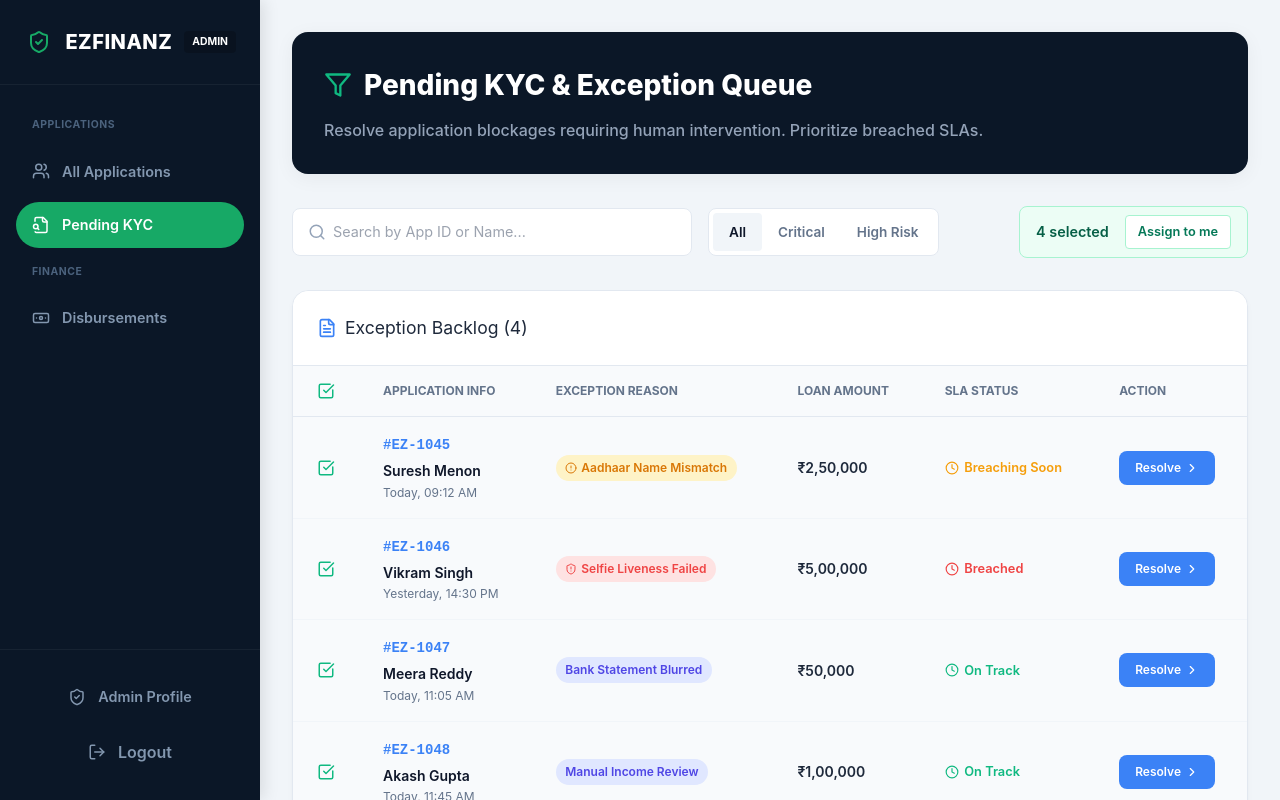
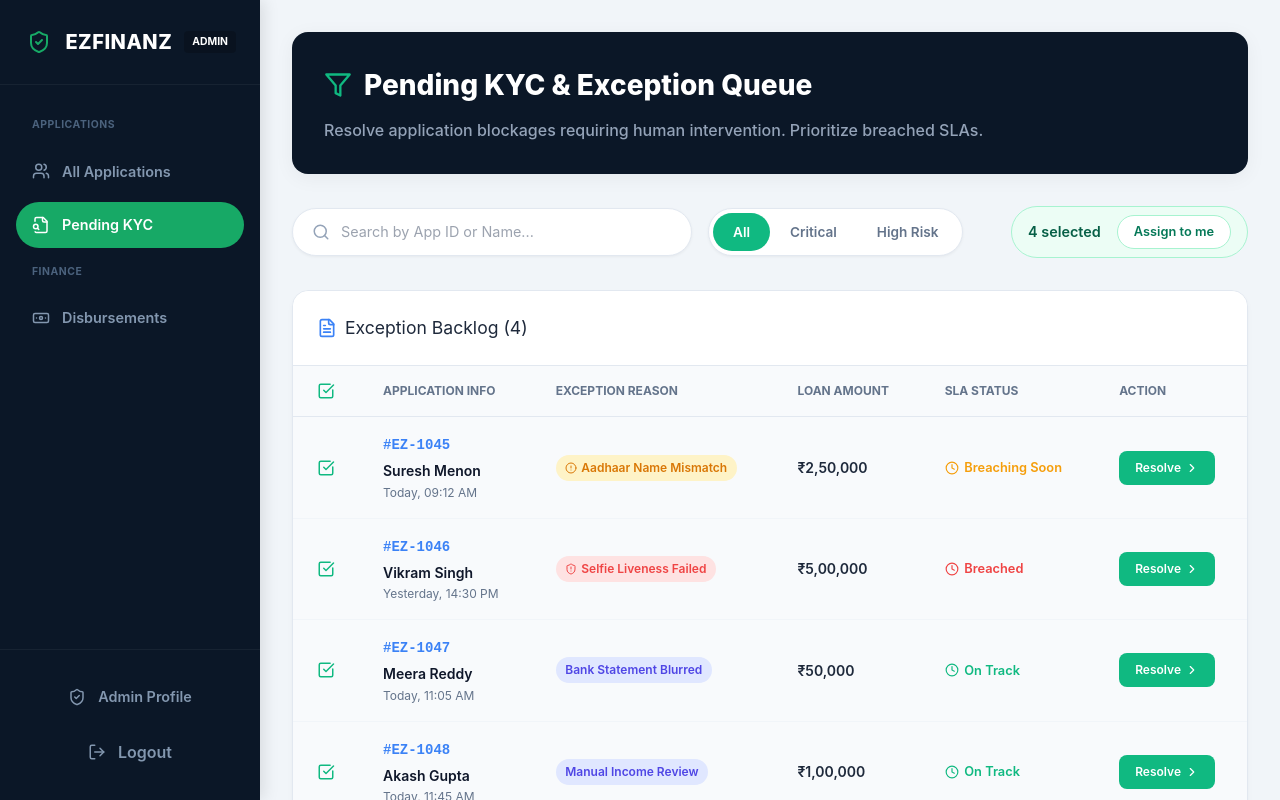
Before and after one commit to vishnu-balineni/ezfinanz-loan-origination-system, a React (Vite) app: page /admin/pending in a window 1280 px wide. Both pictures are taken after a click on the element 326 px from the left and 386 px from the top of the page. Built offline with nearby package versions, Linux system fonts and the light colour scheme; the HTML template or start-up script is replaced by a standard one.

Commit message:
Minor changes to the admin pending kyc page

```diff
--- a/src/pages/admin/AdminPending.tsx
+++ b/src/pages/admin/AdminPending.tsx
@@ -65,11 +65,28 @@ const AdminPending = () => {
         );
     };
 
+    // Compute the filtered list dynamically
+    const filteredQueue = mockPendingQueue.filter(app => {
+        // Search Filter
+        const matchesSearch = app.name.toLowerCase().includes(searchTerm.toLowerCase()) ||
+            app.id.toLowerCase().includes(searchTerm.toLowerCase());
+
+        // Status Toggle Filter
+        let matchesStatus = true;
+        if (activeFilter === 'Critical') {
+            matchesStatus = app.severity === 'Critical';
+        } else if (activeFilter === 'High Risk') {
+            matchesStatus = app.severity === 'High' || app.severity === 'Critical';
+        }
+
+        return matchesSearch && matchesStatus;
+    });
+
     const toggleSelectAll = () => {
-        if (selectedApps.length === mockPendingQueue.length) {
+        if (selectedApps.length === filteredQueue.length) {
             setSelectedApps([]);
         } else {
-            setSelectedApps(mockPendingQueue.map(app => app.id));
+            setSelectedApps(filteredQueue.map(app => app.id));
         }
     };
 
@@ -128,30 +145,35 @@ const AdminPending = () => {
                 {/* Search & Filters */}
                 <div style={{ display: 'flex', gap: '1rem', flex: 1, minWidth: '300px' }}>
                     <div style={{ position: 'relative', flex: 1, maxWidth: '400px' }}>
-                        <Search size={18} color="#94a3b8" style={{ position: 'absolute', left: '1rem', top: '50%', transform: 'translateY(-50%)' }} />
+                        <Search size={18} color="#94a3b8" style={{ position: 'absolute', left: '1.25rem', top: '50%', transform: 'translateY(-50%)' }} />
                         <input
                             type="text"
                             placeholder="Search by App ID or Name..."
                             value={searchTerm}
                             onChange={(e) => setSearchTerm(e.target.value)}
                             style={{
-                                width: '100%', padding: '0.75rem 1rem 0.75rem 2.5rem',
-                                borderRadius: '0.5rem', border: '1px solid #e2e8f0',
-                                outline: 'none', fontSize: '0.9rem'
+                                width: '100%', padding: '0.75rem 1rem 0.75rem 3rem',
+                                borderRadius: '9999px', border: '1px solid #e2e8f0',
+                                outline: 'none', fontSize: '0.9rem',
+                                transition: 'all 0.2s',
+                                boxShadow: '0 1px 3px rgba(0,0,0,0.05)'
                             }}
+                            onFocus={(e) => e.target.style.borderColor = '#10b981'}
+                            onBlur={(e) => e.target.style.borderColor = '#e2e8f0'}
                         />
                     </div>
 
-                    <div style={{ display: 'flex', background: 'white', border: '1px solid #e2e8f0', borderRadius: '0.5rem', padding: '0.25rem' }}>
+                    <div style={{ display: 'flex', background: 'white', border: '1px solid #e2e8f0', borderRadius: '9999px', padding: '0.25rem', boxShadow: '0 1px 3px rgba(0,0,0,0.05)' }}>
                         {['All', 'Critical', 'High Risk'].map(filter => (
                             <button
                                 key={filter}
                                 onClick={() => setActiveFilter(filter)}
                                 style={{
-                                    padding: '0.5rem 1rem', border: 'none', borderRadius: '0.25rem',
+                                    padding: '0.5rem 1.25rem', border: 'none', borderRadius: '9999px',
                                     fontSize: '0.85rem', fontWeight: 600, cursor: 'pointer',
-                                    background: activeFilter === filter ? '#f1f5f9' : 'transparent',
-                                    color: activeFilter === filter ? '#0f172a' : '#64748b'
+                                    background: activeFilter === filter ? '#10b981' : 'transparent',
+                                    color: activeFilter === filter ? 'white' : '#64748b',
+                                    transition: 'all 0.2s'
                                 }}
                             >
                                 {filter}
@@ -162,9 +184,9 @@ const AdminPending = () => {
 
                 {/* Bulk Actions Placeholder */}
                 {selectedApps.length > 0 && (
-                    <div className="animate-fade-in" style={{ display: 'flex', alignItems: 'center', gap: '1rem', background: '#ecfdf5', padding: '0.5rem 1rem', borderRadius: '0.5rem', border: '1px solid #a7f3d0' }}>
+                    <div className="animate-fade-in" style={{ display: 'flex', alignItems: 'center', gap: '1rem', background: '#ecfdf5', padding: '0.5rem 1rem', borderRadius: '9999px', border: '1px solid #a7f3d0' }}>
                         <span style={{ fontSize: '0.9rem', color: '#065f46', fontWeight: 600 }}>{selectedApps.length} selected</span>
-                        <button style={{ background: 'white', border: '1px solid #a7f3d0', color: '#047857', padding: '0.4rem 0.75rem', borderRadius: '0.25rem', fontSize: '0.8rem', fontWeight: 600, cursor: 'pointer' }}>
+                        <button style={{ background: 'white', border: '1px solid #a7f3d0', color: '#047857', padding: '0.4rem 1rem', borderRadius: '9999px', fontSize: '0.8rem', fontWeight: 600, cursor: 'pointer' }}>
                             Assign to me
                         </button>
                     </div>
@@ -175,16 +197,26 @@ const AdminPending = () => {
             <div className="table-card">
                 <div style={{ padding: '1.5rem', borderBottom: '1px solid #e2e8f0', display: 'flex', justifyContent: 'space-between', alignItems: 'center', background: 'white', borderRadius: '1rem 1rem 0 0' }}>
                     <h3 style={{ margin: 0, fontSize: '1.1rem', color: '#1e293b', display: 'flex', alignItems: 'center', gap: '0.5rem' }}>
-                        <FileText size={20} color="#3b82f6" /> Exception Backlog (4)
+                        <FileText size={20} color="#3b82f6" /> Exception Backlog ({filteredQueue.length})
                     </h3>
                 </div>
                 <div style={{ overflowX: 'auto', background: 'white', borderRadius: '0 0 1rem 1rem' }}>
+
+                    {filteredQueue.length === 0 ? (
+                        <div style={{ padding: '4rem 2rem', textAlign: 'center', color: '#64748b' }}>
+                            <CheckSquare size={48} color="#10b981" style={{ margin: '0 auto 1rem auto', opacity: 0.5 }} />
+                            <h3>No pending applications found.</h3>
+                            <p>Try adjusting your search or filters.</p>
+                        </div>
+                    ) : (
                         <table className="admin-table">
                             <thead>
                                 <tr>
                                     <th style={{ width: '40px' }}>
                                         <div style={{ cursor: 'pointer', color: '#64748b' }} onClick={toggleSelectAll}>
-                                        {selectedApps.length === mockPendingQueue.length ? <CheckSquare size={18} color="#10b981" /> : <Square size={18} />}
+                                            {selectedApps.length === filteredQueue.length && filteredQueue.length > 0
+                                                ? <CheckSquare size={18} color="#10b981" />
+                                                : <Square size={18} />}
                                         </div>
                                     </th>
                                     <th>Application Info</th>
@@ -195,10 +227,10 @@ const AdminPending = () => {
                                 </tr>
                             </thead>
                             <tbody>
-                            {mockPendingQueue.map((app) => {
+                                {filteredQueue.map((app) => {
                                     const isSelected = selectedApps.includes(app.id);
                                     return (
-                                    <tr key={app.id} style={{ background: isSelected ? '#f8fafc' : 'transparent' }}>
+                                        <tr key={app.id} style={{ background: isSelected ? '#f8fafc' : 'transparent', transition: 'background 0.2s' }}>
                                             <td>
                                                 <div style={{ cursor: 'pointer', color: '#64748b' }} onClick={() => toggleSelection(app.id)}>
                                                     {isSelected ? <CheckSquare size={18} color="#10b981" /> : <Square size={18} />}
@@ -221,7 +253,7 @@ const AdminPending = () => {
                                             <td>
                                                 <button
                                                     className="review-btn"
-                                                style={{ display: 'flex', alignItems: 'center', gap: '0.25rem' }}
+                                                    style={{ display: 'flex', alignItems: 'center', gap: '0.25rem', background: '#10b981', color: 'white', border: 'none' }}
                                                     onClick={() => navigate(`/admin/review/${app.id}`)}
                                                 >
                                                     Resolve <ChevronRight size={14} />
@@ -232,6 +264,7 @@ const AdminPending = () => {
                                 })}
                             </tbody>
                         </table>
+                    )}
                 </div>
             </div>
         </div>
--- a/src/pages/admin/ApplicationReview.tsx
+++ b/src/pages/admin/ApplicationReview.tsx
@@ -1,5 +1,5 @@
-import { useParams, useNavigate, Link } from 'react-router-dom';
-import { ShieldCheck, User2, MapPin, Receipt, CheckCircle2 } from 'lucide-react';
+import { useParams, useNavigate } from 'react-router-dom';
+import { ShieldCheck, User2, MapPin, Receipt, CheckCircle2, ArrowLeft } from 'lucide-react';
 import './ApplicationReview.css';
 
 const ApplicationReview = () => {
@@ -53,7 +53,7 @@ const ApplicationReview = () => {
                     <h1>Review Application #{id}</h1>
                     <p>Cross-reference KYC and financial capability before disbursement.</p>
                 </div>
-                <Link to="/admin/dashboard" className="back-btn">Back to Dashboard</Link>
+                <button onClick={() => navigate(-1)} className="back-btn" style={{ background: '#10b981', color: 'white', border: 'none', cursor: 'pointer', display: 'flex', alignItems: 'center', gap: '0.5rem' }}><ArrowLeft size={16} /> Go Back</button>
             </div>
 
             <div className="review-grid">
```
Lines whose indentation alone changed are shown as unchanged.
